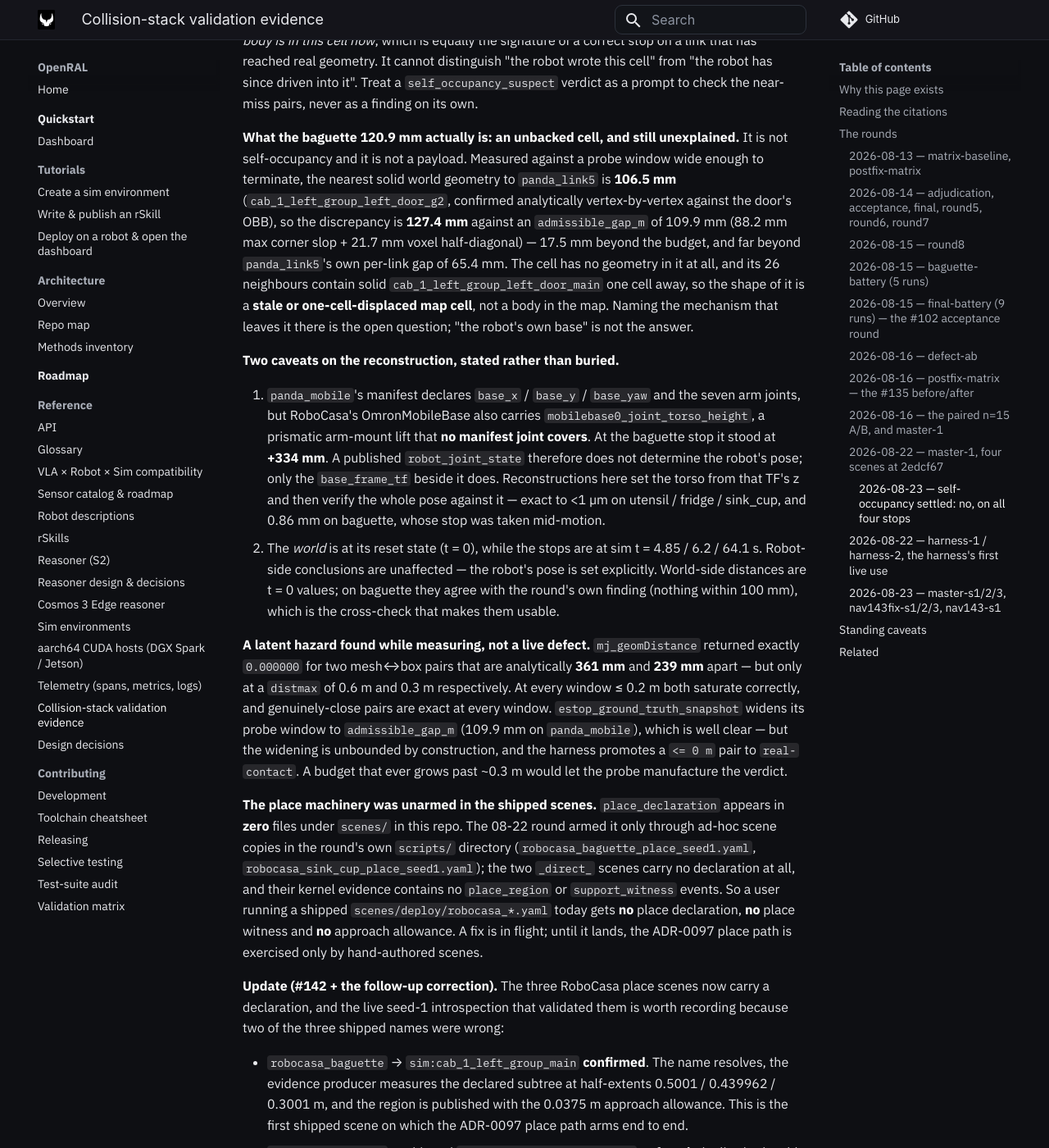
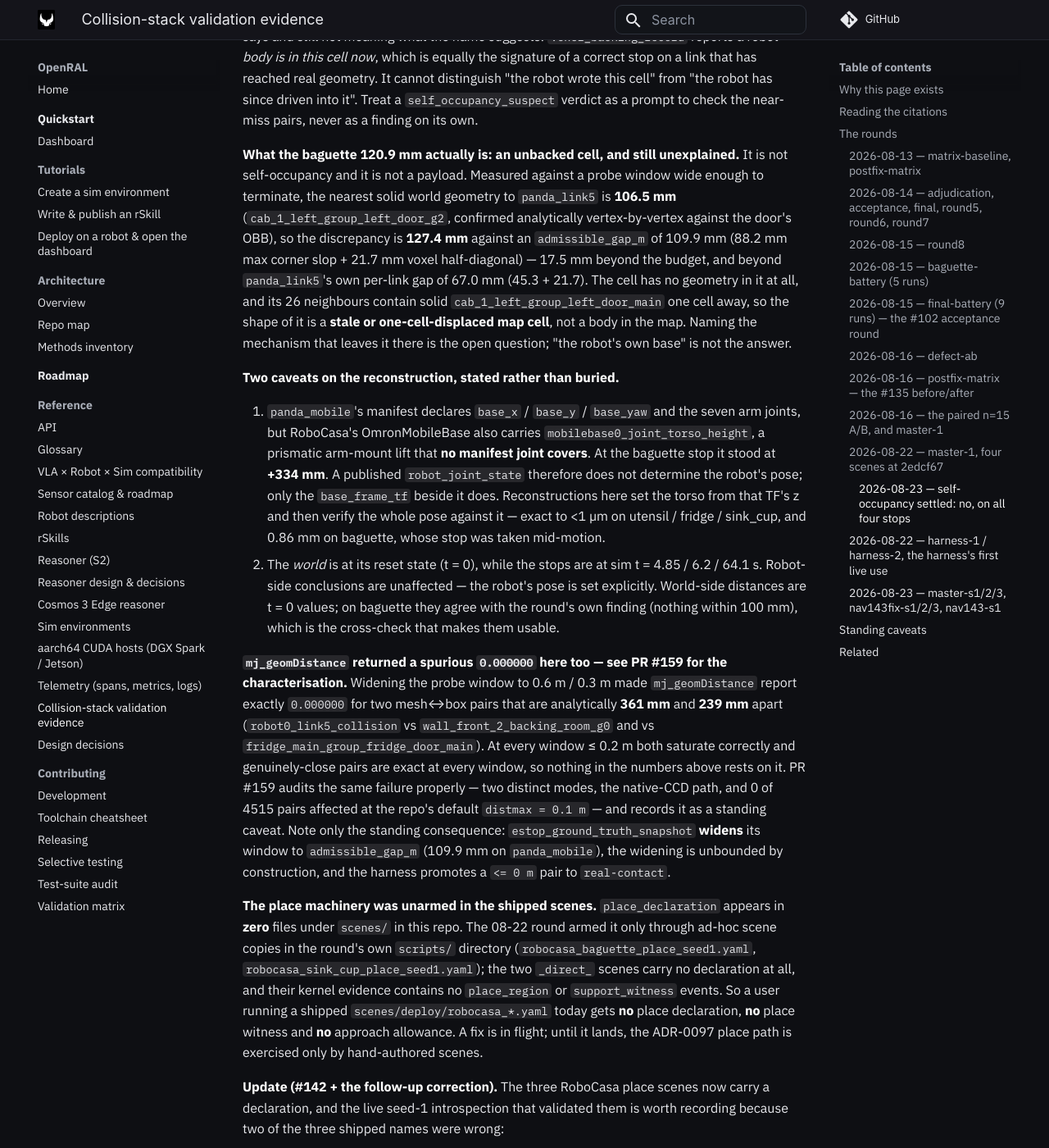
Before and after one commit to OpenRAL/openral, an MkDocs documentation site: the page built from docs/reference/collision-validation-evidence.md, in a window 1280 px wide and 1400 px high, scrolled down 10581 px. Shown: the whole window at 82% size. Built offline with MkDocs 1.6.1 and Material for MkDocs 9.7.7, drawn with Linux system fonts in a browser that asks for light colours; comment, search, counter and statistics services are not loaded; some of the changed text lies outside the part shown.

Commit message:
docs(reference): cross-reference #159 on the mj_geomDistance zero, and align the per-link gap
Two corrections to the self-occupancy entry, both from reading PR #159:

* the spurious `mj_geomDistance` 0.000000 is characterised far better there
  (two distinct modes, the native-CCD path, 0 of 4515 pairs at the repo's
  default distmax) and lands as a standing caveat. Point at it rather than
  duplicate it; keep only this round's two data points and the standing
  consequence for the widened probe window.
* the baguette per-link gap is 67.0 mm (45.3 + 21.7), the figure this page
  already uses two sections above, not the 65.4 mm derived from #157's
  protrusion table.

Also states the fridge link7-vs-door distance both ways — +2.5 mm in the
round's own snapshot, -1.9 mm in the reconstruction whose doors have not
settled — rather than quoting only the reconstruction's.

Signed-off-by: AdrianLlopart <adrianllopart@gmail.com>

```diff
--- a/docs/reference/collision-validation-evidence.md
+++ b/docs/reference/collision-validation-evidence.md
@@ -406,7 +406,7 @@
 | stop | kernel | evidence-voxel verdict | what backs the cell |
 |---|---|---|---|
 | utensil | `panda_link1` vs `voxel_76001`, −17.3 mm | **`unbacked`** (0 of 243 rays) | nothing — nearest solid is `stack_2_left_group_3_door_g2` at 43.3 mm, reproducing the round's own probe to 6 dp |
-| fridge | `panda_link7` vs `voxel_169769`, −24.7 mm | `self_occupancy_suspect` → **`robot0_link7`, the stopping link itself** | `robot0_link7_collision` is −1.9 mm *inside* `fridge_main_group_freezer_door_main`, with 2 realized MuJoCo contacts |
+| fridge | `panda_link7` vs `voxel_169769`, −24.7 mm | `self_occupancy_suspect` → **`robot0_link7`, the stopping link itself** | `robot0_link7_collision` against `fridge_main_group_freezer_door_main`: **+2.5 mm** in the round's own snapshot, **−1.9 mm with 2 realized contacts** in the reconstruction (see caveat 2 — the door has not settled at t = 0). Either way the link is on the door, and −24.7 mm is inside the 109.9 mm budget |
 | baguette | `panda_link5` vs `voxel_170781`, −20.9 mm | **`unbacked`** (0 of 243 rays) | nothing — nearest solid to `link5` is `cab_1_left_group_left_door_g2` at 106.5 mm |
 | sink_cup | `attached:sim:obj_main` vs `voxel_87084`, −13.4 mm | **`noncollidable_world`** | `island_island_group_top_right_visual`, a **visual-only** counter top |
 
@@ -452,7 +452,7 @@
 confirmed analytically vertex-by-vertex against the door's OBB), so the
 discrepancy is **127.4 mm** against an `admissible_gap_m` of 109.9 mm
 (88.2 mm max corner slop + 21.7 mm voxel half-diagonal) — 17.5 mm beyond the
-budget, and far beyond `panda_link5`'s own per-link gap of 65.4 mm. The cell has
+budget, and beyond `panda_link5`'s own per-link gap of 67.0 mm (45.3 + 21.7). The cell has
 no geometry in it at all, and its 26 neighbours contain solid
 `cab_1_left_group_left_door_main` one cell away, so the shape of it is a
 **stale or one-cell-displaced map cell**, not a body in the map. Naming the
@@ -476,15 +476,19 @@
    they agree with the round's own finding (nothing within 100 mm), which is the
    cross-check that makes them usable.
 
-**A latent hazard found while measuring, not a live defect.**
-`mj_geomDistance` returned exactly `0.000000` for two mesh↔box pairs that are
-analytically **361 mm** and **239 mm** apart — but only at a `distmax` of
-0.6 m and 0.3 m respectively. At every window ≤ 0.2 m both saturate correctly,
-and genuinely-close pairs are exact at every window. `estop_ground_truth_snapshot`
-widens its probe window to `admissible_gap_m` (109.9 mm on `panda_mobile`), which
-is well clear — but the widening is unbounded by construction, and the harness
-promotes a `<= 0 m` pair to `real-contact`. A budget that ever grows past ~0.3 m
-would let the probe manufacture the verdict.
+**`mj_geomDistance` returned a spurious `0.000000` here too — see PR #159 for
+the characterisation.** Widening the probe window to 0.6 m / 0.3 m made
+`mj_geomDistance` report exactly `0.000000` for two mesh↔box pairs that are
+analytically **361 mm** and **239 mm** apart (`robot0_link5_collision` vs
+`wall_front_2_backing_room_g0` and vs `fridge_main_group_fridge_door_main`).
+At every window ≤ 0.2 m both saturate correctly and genuinely-close pairs are
+exact at every window, so nothing in the numbers above rests on it. PR #159
+audits the same failure properly — two distinct modes, the native-CCD path, and
+0 of 4515 pairs affected at the repo's default `distmax = 0.1 m` — and records
+it as a standing caveat. Note only the standing consequence:
+`estop_ground_truth_snapshot` **widens** its window to `admissible_gap_m`
+(109.9 mm on `panda_mobile`), the widening is unbounded by construction, and the
+harness promotes a `<= 0 m` pair to `real-contact`.
 
 **The place machinery was unarmed in the shipped scenes.** `place_declaration`
 appears in **zero** files under `scenes/` in this repo. The 08-22 round armed
```
Also changed, not shown: 1 other file.
